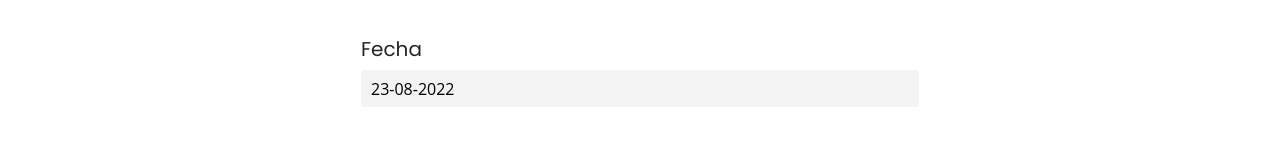
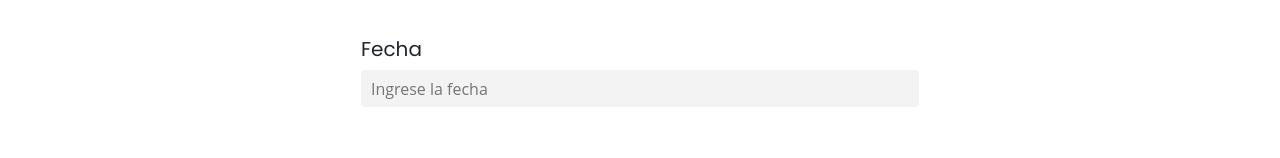
Before and after one commit to maisi-r/GestionArchivo, a React (Vite) app: page /informacion-adicional/1 in a window 1280 px wide. Shown: the part 429-587 px from the top of the page. Built offline with nearby package versions, Linux system fonts and the light colour scheme.

Commit message:
Cambios martes 8:00hs

```diff
--- a/src/components/Description/DescriptionTable.jsx
+++ b/src/components/Description/DescriptionTable.jsx
@@ -7,6 +7,7 @@ import { useGetFileQuery } from '../../store/apis/fileApi';
 import "./descriptionFile.scss";
 import SectionContainer from '../Container/SectionContainer/SectionContainer';
 pdfjs.GlobalWorkerOptions.workerSrc = `//cdnjs.cloudflare.com/ajax/libs/pdf.js/${pdfjs.version}/pdf.worker.js`;
+import { format } from 'date-fns';
 
 const Description = () => {
   const { id } = useParams();
@@ -65,7 +66,7 @@ const Description = () => {
             <strong>Fecha:</strong>
             </div>
             <div className='col-8'>
-            <p>{data.file.additionalInformation.date}</p>
+            <p>{format(new Date(data.file.additionalInformation.date), 'dd/MM/yy')}</p>
             </div>
 
             <div className='col-3'>
--- a/src/components/FormEdit.jsx
+++ b/src/components/FormEdit.jsx
@@ -8,7 +8,6 @@ import { parse, isDate } from "date-fns";
 import DatePicker from "react-datepicker";
 import { format } from "date-fns";
 import "./edit.scss"
-import { v4 as uuid } from 'uuid';
 
 
 import { Navigate, useNavigate } from 'react-router-dom';
--- a/src/components/FormFileInformation/FormFileInformation.jsx
+++ b/src/components/FormFileInformation/FormFileInformation.jsx
@@ -3,7 +3,8 @@ import { useFormik } from 'formik';
 import * as Yup from "yup";
 import { useAddAditionaInformationFileMutation } from '../../store/apis/additionalInformationFileApi';
 import { useParams, useNavigate } from 'react-router-dom';
-import { parse, isDate, format } from "date-fns";
+import { parse, isDate } from "date-fns";
+import DatePicker from "react-datepicker";
 import Swal from 'sweetalert2';
 import "./formf.scss"
 
@@ -18,7 +19,7 @@ const FormFileInformation = () => {
   function parseDateString(value, originalValue) {
     const parsedDate = isDate(originalValue)
       ? originalValue
-      : parse(originalValue, "dd-MM-yyyy", new Date());
+      : parse(originalValue, "yyyy-MM-dd", new Date());
 
     return parsedDate;
   }
@@ -29,7 +30,7 @@ const FormFileInformation = () => {
       correlative: "",
       body: "",
       year: "",
-      date: new Date(),
+      date: "",
       initiator: "",
       issue: ""
     },
@@ -38,11 +39,10 @@ const FormFileInformation = () => {
       correlative: Yup.string().required(required),
       year: Yup.number().required(required),
       body: Yup.string().required(required),
-      date: Yup.date().nullable().transform(parseDateString).typeError("Al editar debe seleccionar nuevamente la fecha"),
+      date: Yup.string().required(required),
       initiator: Yup.string().required(required),
       issue: Yup.string().required(required),
     }),
-
     onSubmit: async (values) => {
       try {
         console.log(values);
@@ -72,14 +72,6 @@ const FormFileInformation = () => {
     errors,
     touched
   } = formik;
-
-  const handleDateChange = (event) => {
-    const inputValue = event.target.value;
-    const parsedDate = parse(inputValue, "dd-MM-yyyy", new Date());
-    setFieldValue("date", isDate(parsedDate) ? parsedDate : null);
-  };
-
-
 
   return (
     <div className='container'>
@@ -159,15 +151,17 @@ const FormFileInformation = () => {
           </div>
 
 
+
           <div className='formf-group item5'>
             <label htmlFor="date">Fecha</label>
             <input
-              type="text"
+              type='text'
               className={`input__light-${errors.date && touched.date ? 'warning' : 'success'}`}
-              placeholder="Ingrese la fecha (dd-MM-yyyy)"
-              value={values.date ? format(values.date, "dd-MM-yyyy") : ""}
+              label="Fecha de inicio"
+              placeholder="Ingrese la fecha"
+              value={values.date}
               onBlur={handleBlur}
-              onChange={handleDateChange}
+              onChange={handleChange}
               name="date"
             />
             {errors.date && touched.date && (
--- a/src/components/auth/Login/Logineo.jsx
+++ b/src/components/auth/Login/Logineo.jsx
@@ -106,7 +106,7 @@ function Logineo() {
       // Enviamos una solicitud GET a la API para obtener los datos del usuario actual
       async function getUserData() {
         try {
-          const response = await axios.get('https://my-api.com/user', {
+          const response = await axios.get('http://138.117.77.156:3007/api/user', {
             headers: { Authorization: `Bearer ${token}` }
           });
 
```
